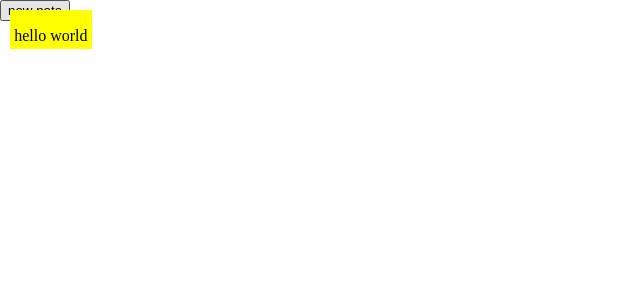
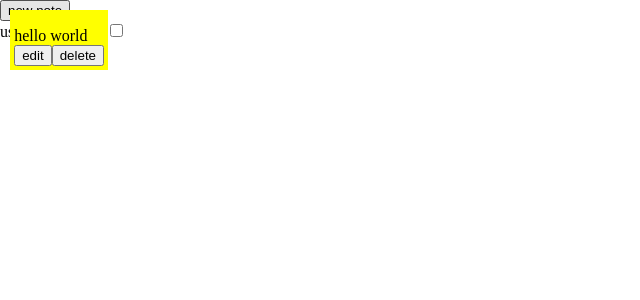
Before and after one commit to lsmoura/talk-state, a React app in the folder state/: page / in a window 1280 px wide. Both pictures are taken after a click on the button "new note". Shown: the top 300 px of the page, without its empty margins (0-640 px from the left). Built offline with nearby package versions, Linux system fonts and the light colour scheme; the HTML template or start-up script is replaced by a standard one.

Commit message:
note editing. conditional memo usage.

```diff
--- /dev/null
+++ b/state/src/3-cork_board/EditNoteModal.tsx
@@ -0,0 +1,60 @@
+import React, { useCallback, useState } from 'react';
+import { NoteType } from './Note';
+
+type EditNoteModalProps = {
+  note: NoteType,
+  onUpdate: (NoteType) => void,
+  onClose: () => void,
+};
+const EditNoteModal = ({ note, onUpdate, onClose }: EditNoteModalProps) => {
+  const [contents, setContents] = useState(note.contents);
+
+  const onChangeContents = useCallback(
+    (event) => {
+      setContents(event.target.value);
+    },
+    [setContents],
+  );
+
+  const handleSave = useCallback((event) => {
+    event.preventDefault();
+    event.stopPropagation();
+
+    if (!contents || contents.length <= 0) return;
+
+    onUpdate({ contents });
+  }, [contents, onUpdate]);
+  return (
+    <div
+      style={{
+        position: 'absolute',
+        top: 0,
+        left: 0,
+        bottom: 0,
+        right: 0,
+        backgroundColor: 'rgba(0,0,0,0.5)',
+      }}
+    >
+      <div style={{
+        maxWidth: '400px',
+        margin: '1em auto',
+        backgroundColor: 'white',
+        border: '1px solid black',
+        padding: '.5em',
+      }}>
+        <form onSubmit={handleSave}>
+          <h2 style={{ margin: 0, padding: 0 }}>Edit Note</h2>
+          <div>
+            <textarea name={'contents'} value={contents} onChange={onChangeContents}/>
+          </div>
+          <div>
+            <input type={'submit'} value={'save'} onClick={handleSave}/>
+            <button onClick={onClose}>close</button>
+          </div>
+        </form>
+      </div>
+    </div>
+  );
+};
+
+export default EditNoteModal;
--- a/state/src/3-cork_board/Note.tsx
+++ b/state/src/3-cork_board/Note.tsx
@@ -11,9 +11,11 @@ export type NoteType = {
 type NoteProps = {
   note: NoteType,
   updateNote?: (NoteType) => void,
+  startEditing?: (event) => void,
+  deleteNote?: (event) => void,
 };
 
-const Note = ({ note, updateNote }: NoteProps) => {
+const Note = ({ note, updateNote, startEditing, deleteNote }: NoteProps) => {
   const { id, x, y, contents, color = 'yellow' } = note;
   const [position, setPosition] = useState<{ x: number, y: number }>({ x, y });
   const [isMoving, setIsMoving] = useState(false);
@@ -61,7 +63,19 @@ const Note = ({ note, updateNote }: NoteProps) => {
       padding: '1em 0.2em 0.2em 0.2em',
       position: 'absolute',
       top: position.y,
-    }}>{contents}</div>
+    }}>
+      <div>{contents}</div>
+      <div>
+        {startEditing
+          ? <button onClick={startEditing} data-noteid={note.id}>edit</button>
+          : null
+        }
+        {deleteNote
+          ? <button onClick={deleteNote} data-noteid={note.id}>delete</button>
+          : null
+        }
+      </div>
+    </div>
   );
 };
 
--- a/state/src/3-cork_board/app.tsx
+++ b/state/src/3-cork_board/app.tsx
@@ -1,16 +1,89 @@
-import React from 'react';
+import React, { useCallback, useMemo, useState } from 'react';
 import useCorkState from './useCorkState';
-import Note from './Note';
+import Note, { NoteType } from './Note';
+import EditNoteModal from './EditNoteModal';
 
 const App = () => {
-  const { board, includeNote } = useCorkState();
+  const { board, includeNote, updateNote, deleteNote } = useCorkState();
+  const [withMemo, setWithMemo] = useState<boolean>(false);
+  const [editNoteId, setEditNoteId] = useState<string | void>(null);
+
+  const handleMemoEvent = useCallback((event) => {
+    setWithMemo(event.target.checked);
+  }, [setWithMemo]);
+
+  const NoteComponent = useMemo(
+    () => withMemo ? React.memo(Note) : Note,
+    [withMemo],
+  );
+
+  const handleStartEditing = useCallback((event) => {
+    event.preventDefault();
+    event.stopPropagation();
+    const noteId = event.target.getAttribute('data-noteid');
+    if (!board.find(e => e.id === noteId)) {
+      console.warn('cannot edit: note not found', noteId);
+      return;
+    }
+
+    setEditNoteId(noteId);
+  }, [setEditNoteId, board]);
+  const handleDeleteNote = useCallback(
+    (event) => {
+      event.preventDefault();
+      event.stopPropagation();
+      const noteId = event.target.getAttribute('data-noteid');
+
+      deleteNote(noteId);
+    },
+    [deleteNote],
+  );
+  const onEditNote = useCallback(
+    (note: NoteType) => {
+      const data = {
+        id: editNoteId,
+        ...note,
+      };
+
+      updateNote(data);
+      setEditNoteId(null);
+    },
+    [editNoteId, updateNote, setEditNoteId],
+  );
 
   return (
     <div>
       <div>
         <button onClick={includeNote}>new note</button>
       </div>
-      {board.map(note => <Note key={note.id} note={note}/>)}
+      <div>
+        <label htmlFor={'use-with-memo'}>use React.memo</label>
+        <input
+          name={'use-with-memo'}
+          id={'use-with-memo'}
+          type={'checkbox'}
+          checked={withMemo}
+          onChange={handleMemoEvent}
+        />
+      </div>
+      {board.map(note =>
+        <NoteComponent
+          key={note.id}
+          note={note}
+          updateNote={updateNote}
+          startEditing={handleStartEditing}
+          deleteNote={handleDeleteNote}
+        />)
+      }
+      {editNoteId
+        ? <EditNoteModal
+          note={board.find(e => e.id === editNoteId)}
+          onUpdate={onEditNote}
+          onClose={() => {
+            setEditNoteId(null);
+          }}
+        /> : null
+      }
     </div>
   );
 };
```
